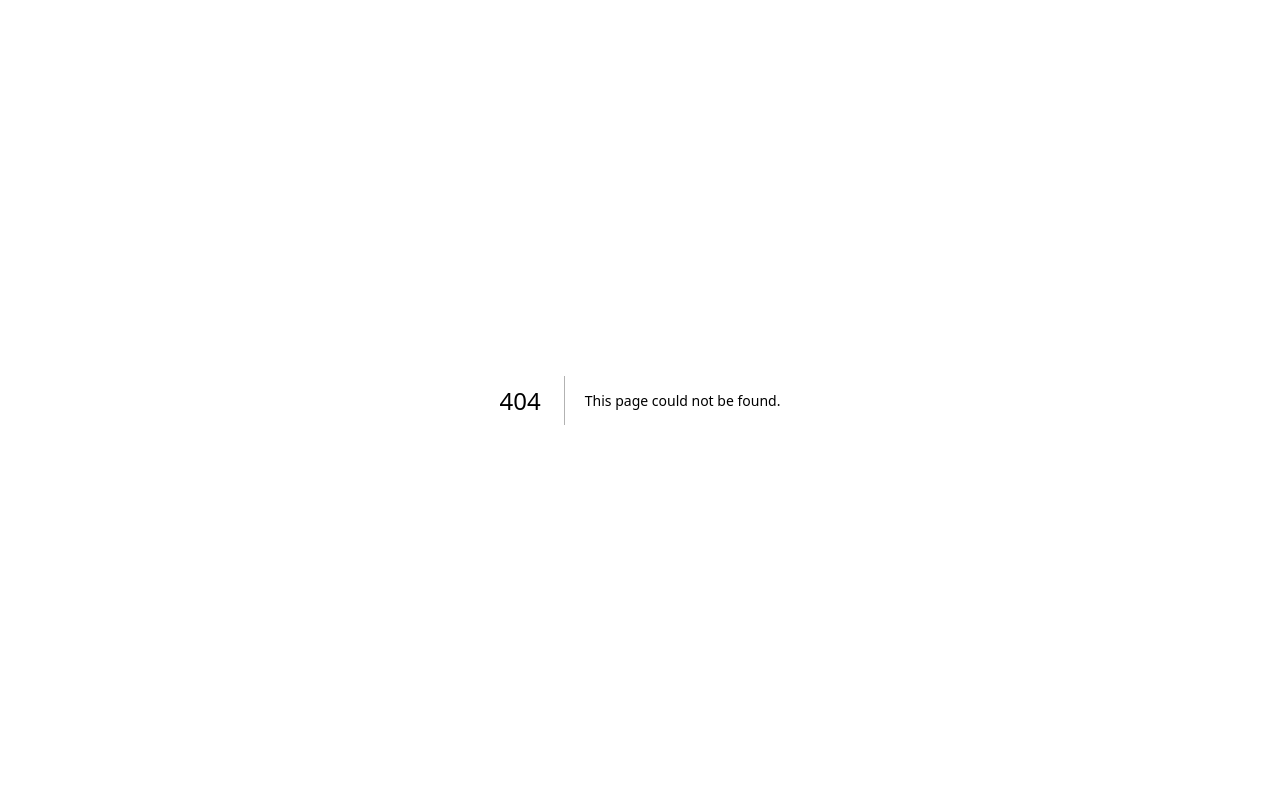
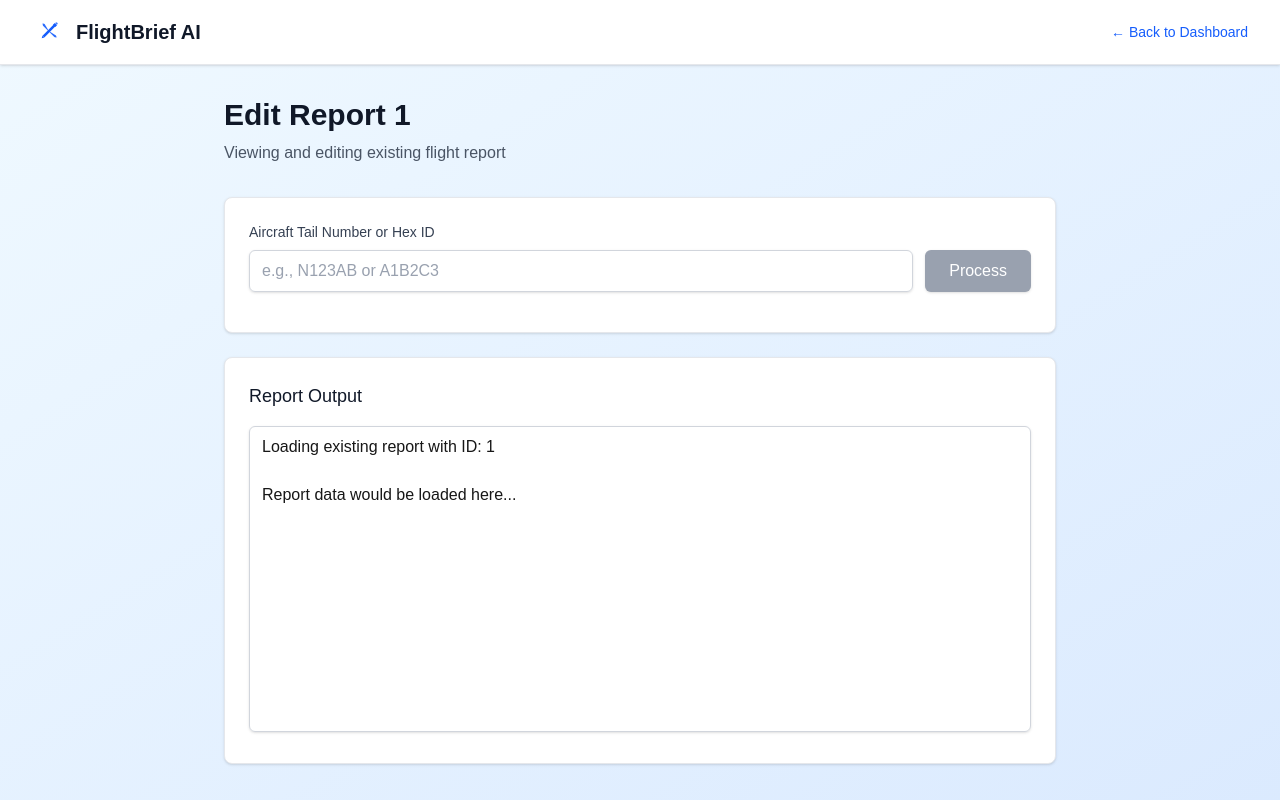
Before and after one commit to grcodeman/localhost-flightbriefai, a Next.js app: page /report/1 in a window 1280 px wide. Before the commit this address had no page. Built offline with nearby package versions, Linux system fonts and the light colour scheme.

Commit message:
basic report page with dynamic id routing start

```diff
--- /dev/null
+++ b/app/report/[id]/page.tsx
@@ -0,0 +1,116 @@
+"use client";
+
+import Link from "next/link";
+import FlightBriefLogo from "@/components/FlightBriefLogo";
+import { useState, useEffect } from "react";
+import { useParams } from "next/navigation";
+
+export default function ReportWithId() {
+  const params = useParams();
+  const reportId = params?.id as string;
+
+  const [aircraftId, setAircraftId] = useState("");
+  const [reportData, setReportData] = useState("");
+  const [isProcessing, setIsProcessing] = useState(false);
+
+  useEffect(() => {
+    if (reportId) {
+      // Load existing report data based on ID
+      setReportData(`Loading existing report with ID: ${reportId}\n\nReport data would be loaded here...`);
+    }
+  }, [reportId]);
+
+  const handleProcess = () => {
+    if (!aircraftId.trim()) return;
+
+    setIsProcessing(true);
+    // Simulate processing - in the future this will call your LLM
+    setTimeout(() => {
+      setReportData(`Processing aircraft: ${aircraftId}\n\nReport data will appear here...`);
+      setIsProcessing(false);
+    }, 2000);
+  };
+
+  return (
+    <div className="min-h-screen bg-gradient-to-br from-sky-50 to-blue-100 dark:from-gray-900 dark:to-blue-900">
+      {/* Header */}
+      <div className="bg-white dark:bg-gray-800 shadow-sm border-b border-gray-200 dark:border-gray-700">
+        <div className="max-w-7xl mx-auto px-4 sm:px-6 lg:px-8 py-4">
+          <div className="flex items-center justify-between">
+            <div className="flex items-center space-x-3">
+              <FlightBriefLogo
+                size="md"
+                className="text-blue-600 dark:text-blue-400"
+              />
+              <h1 className="text-xl font-semibold text-gray-900 dark:text-white">
+                FlightBrief AI
+              </h1>
+            </div>
+            <Link
+              href="/dashboard"
+              className="text-sm text-blue-600 dark:text-blue-400 hover:text-blue-500 dark:hover:text-blue-300"
+            >
+              ← Back to Dashboard
+            </Link>
+          </div>
+        </div>
+      </div>
+
+      {/* Main Content */}
+      <div className="max-w-4xl mx-auto px-4 sm:px-6 lg:px-8 py-8">
+        {/* Page Title */}
+        <div className="mb-8">
+          <h2 className="text-3xl font-bold text-gray-900 dark:text-white">
+            {reportId ? `Edit Report ${reportId}` : "Create Flight Report"}
+          </h2>
+          <p className="text-gray-600 dark:text-gray-400 mt-2">
+            {reportId
+              ? "Viewing and editing existing flight report"
+              : "Enter aircraft information to generate a comprehensive flight report"
+            }
+          </p>
+        </div>
+
+        {/* Input Section */}
+        <div className="bg-white dark:bg-gray-800 rounded-lg shadow-sm border border-gray-200 dark:border-gray-700 p-6 mb-6">
+          <div className="mb-4">
+            <label htmlFor="aircraft-id" className="block text-sm font-medium text-gray-700 dark:text-gray-300 mb-2">
+              Aircraft Tail Number or Hex ID
+            </label>
+            <div className="flex gap-3">
+              <input
+                id="aircraft-id"
+                type="text"
+                value={aircraftId}
+                onChange={(e) => setAircraftId(e.target.value)}
+                placeholder="e.g., N123AB or A1B2C3"
+                className="flex-1 px-3 py-2 border border-gray-300 dark:border-gray-600 rounded-md shadow-sm placeholder-gray-400 focus:outline-none focus:ring-2 focus:ring-blue-500 focus:border-blue-500 dark:bg-gray-700 dark:text-white"
+              />
+              <button
+                onClick={handleProcess}
+                disabled={!aircraftId.trim() || isProcessing}
+                className="px-6 py-2 bg-blue-600 hover:bg-blue-700 disabled:bg-gray-400 dark:bg-blue-500 dark:hover:bg-blue-600 dark:disabled:bg-gray-600 text-white font-medium rounded-md shadow-sm transition-colors duration-200 disabled:cursor-not-allowed"
+              >
+                {isProcessing ? "Processing..." : "Process"}
+              </button>
+            </div>
+          </div>
+        </div>
+
+        {/* Report Output Section */}
+        <div className="bg-white dark:bg-gray-800 rounded-lg shadow-sm border border-gray-200 dark:border-gray-700 p-6">
+          <h3 className="text-lg font-medium text-gray-900 dark:text-white mb-4">
+            Report Output
+          </h3>
+          <textarea
+            value={reportData}
+            readOnly
+            placeholder="Report data will appear here after processing..."
+            rows={12}
+            className="w-full px-3 py-2 border border-gray-300 dark:border-gray-600 rounded-md shadow-sm placeholder-gray-400 focus:outline-none focus:ring-2 focus:ring-blue-500 focus:border-blue-500 dark:bg-gray-700 dark:text-white resize-none"
+          />
+        </div>
+      </div>
+    </div>
+  );
+}
--- /dev/null
+++ b/app/report/page.tsx
@@ -0,0 +1,102 @@
+"use client";
+
+import Link from "next/link";
+import FlightBriefLogo from "@/components/FlightBriefLogo";
+import { useState } from "react";
+
+export default function Report() {
+  const [aircraftId, setAircraftId] = useState("");
+  const [reportData, setReportData] = useState("");
+  const [isProcessing, setIsProcessing] = useState(false);
+
+  const handleProcess = () => {
+    if (!aircraftId.trim()) return;
+
+    setIsProcessing(true);
+    // Simulate processing - in the future this will call your LLM
+    setTimeout(() => {
+      setReportData(`Processing aircraft: ${aircraftId}\n\nReport data will appear here...`);
+      setIsProcessing(false);
+    }, 2000);
+  };
+
+  return (
+    <div className="min-h-screen bg-gradient-to-br from-sky-50 to-blue-100 dark:from-gray-900 dark:to-blue-900">
+      {/* Header */}
+      <div className="bg-white dark:bg-gray-800 shadow-sm border-b border-gray-200 dark:border-gray-700">
+        <div className="max-w-7xl mx-auto px-4 sm:px-6 lg:px-8 py-4">
+          <div className="flex items-center justify-between">
+            <div className="flex items-center space-x-3">
+              <FlightBriefLogo
+                size="md"
+                className="text-blue-600 dark:text-blue-400"
+              />
+              <h1 className="text-xl font-semibold text-gray-900 dark:text-white">
+                FlightBrief AI
+              </h1>
+            </div>
+            <Link
+              href="/dashboard"
+              className="text-sm text-blue-600 dark:text-blue-400 hover:text-blue-500 dark:hover:text-blue-300"
+            >
+              ← Back to Dashboard
+            </Link>
+          </div>
+        </div>
+      </div>
+
+      {/* Main Content */}
+      <div className="max-w-4xl mx-auto px-4 sm:px-6 lg:px-8 py-8">
+        {/* Page Title */}
+        <div className="mb-8">
+          <h2 className="text-3xl font-bold text-gray-900 dark:text-white">
+            Create Flight Report
+          </h2>
+          <p className="text-gray-600 dark:text-gray-400 mt-2">
+            Enter aircraft information to generate a comprehensive flight report
+          </p>
+        </div>
+
+        {/* Input Section */}
+        <div className="bg-white dark:bg-gray-800 rounded-lg shadow-sm border border-gray-200 dark:border-gray-700 p-6 mb-6">
+          <div className="mb-4">
+            <label htmlFor="aircraft-id" className="block text-sm font-medium text-gray-700 dark:text-gray-300 mb-2">
+              Aircraft Tail Number or Hex ID
+            </label>
+            <div className="flex gap-3">
+              <input
+                id="aircraft-id"
+                type="text"
+                value={aircraftId}
+                onChange={(e) => setAircraftId(e.target.value)}
+                placeholder="e.g., N123AB or A1B2C3"
+                className="flex-1 px-3 py-2 border border-gray-300 dark:border-gray-600 rounded-md shadow-sm placeholder-gray-400 focus:outline-none focus:ring-2 focus:ring-blue-500 focus:border-blue-500 dark:bg-gray-700 dark:text-white"
+              />
+              <button
+                onClick={handleProcess}
+                disabled={!aircraftId.trim() || isProcessing}
+                className="px-6 py-2 bg-blue-600 hover:bg-blue-700 disabled:bg-gray-400 dark:bg-blue-500 dark:hover:bg-blue-600 dark:disabled:bg-gray-600 text-white font-medium rounded-md shadow-sm transition-colors duration-200 disabled:cursor-not-allowed"
+              >
+                {isProcessing ? "Processing..." : "Process"}
+              </button>
+            </div>
+          </div>
+        </div>
+
+        {/* Report Output Section */}
+        <div className="bg-white dark:bg-gray-800 rounded-lg shadow-sm border border-gray-200 dark:border-gray-700 p-6">
+          <h3 className="text-lg font-medium text-gray-900 dark:text-white mb-4">
+            Report Output
+          </h3>
+          <textarea
+            value={reportData}
+            readOnly
+            placeholder="Report data will appear here after processing..."
+            rows={12}
+            className="w-full px-3 py-2 border border-gray-300 dark:border-gray-600 rounded-md shadow-sm placeholder-gray-400 focus:outline-none focus:ring-2 focus:ring-blue-500 focus:border-blue-500 dark:bg-gray-700 dark:text-white resize-none"
+          />
+        </div>
+      </div>
+    </div>
+  );
+}
```
